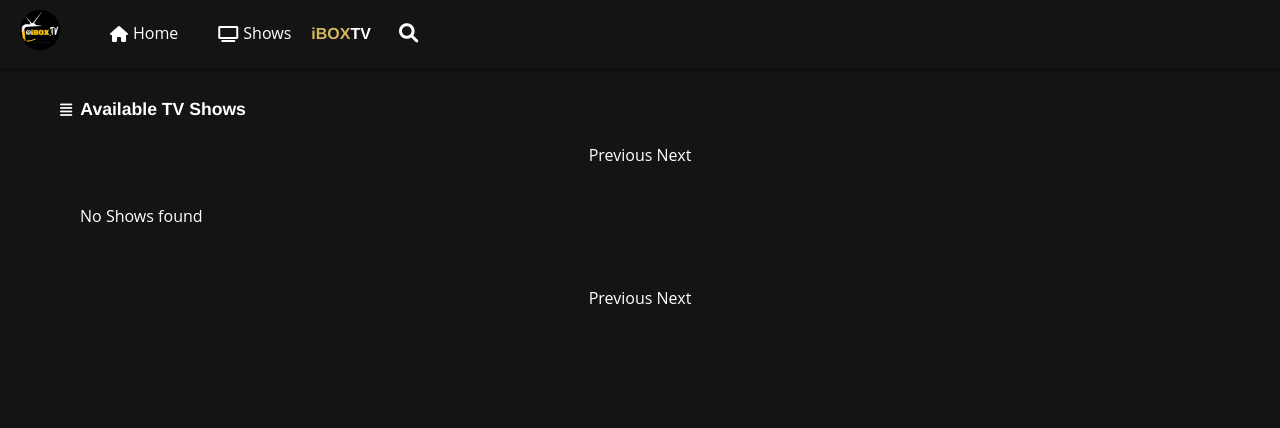
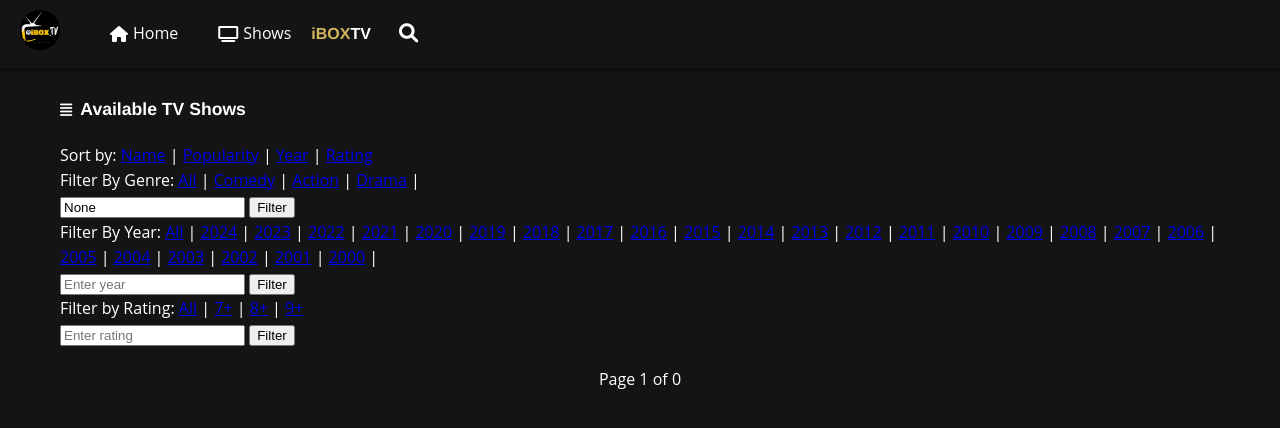
Before and after one commit to manybotts/tvweb, a Flask app: page /shows in a window 1280 px wide. Shown: the top 428 px of the page. Run offline with Flask 3, Linux system fonts and the light colour scheme.

Commit message:
Update shows.html

```diff
--- a/tv_app/templates/shows.html
+++ b/tv_app/templates/shows.html
@@ -1,70 +1,87 @@
 {% extends "base.html" %}
+
 {% block title %}Available Shows{% endblock %}
+
 {% block content %}
-    <h2><span class="show-label-icon"></span>Available TV Shows</h2>
+<div class="shows-container">  {# Main container for the shows page #}
 
-    {# Pagination Links (TOP) #}
+    <h2><span class="show-label-icon"></span>Available TV Shows</h2>  {# Use a span for icon if needed #}
+
+    <div class="filters-container">  {# Container for all filter/sort options #}
+
+        <div class="sort-options"> {# Container for sort links #}
+            Sort by:
+            <a href="{{ url_for('list_shows', sort='name', genre=filter_genre, year=filter_year, rating=filter_rating) }}" {% if sort_by == 'name' %}class="active-sort"{% endif %}>Name</a> |
+            <a href="{{ url_for('list_shows', sort='popularity', genre=filter_genre, year=filter_year, rating=filter_rating) }}" {% if sort_by == 'popularity' %}class="active-sort"{% endif %}>Popularity</a> |
+            <a href="{{ url_for('list_shows', sort='year', genre=filter_genre, year=filter_year, rating=filter_rating) }}" {% if sort_by == 'year' %}class="active-sort"{% endif %}>Year</a> |
+            <a href="{{ url_for('list_shows', sort='rating', genre=filter_genre, year=filter_year, rating=filter_rating) }}" {% if sort_by == 'rating' %}class="active-sort"{% endif %}>Rating</a>
+        </div>
+
+        <div class="filter-group"> {# Group for genre filter #}
+            <label for="genre-filter">Filter By Genre:</label>
+            <a href="{{ url_for('list_shows', sort=sort_by, year=filter_year, rating=filter_rating) }}">All</a> |
+            <a href="{{ url_for('list_shows', sort=sort_by, genre='Comedy', year=filter_year, rating=filter_rating) }}">Comedy</a> |
+            <a href="{{ url_for('list_shows', sort=sort_by, genre='Action', year=filter_year, rating=filter_rating) }}">Action</a> |
+            <a href="{{ url_for('list_shows', sort=sort_by, genre='Drama', year=filter_year, rating=filter_rating) }}">Drama</a> |
+            <form action="{{ url_for('list_shows') }}" method="GET" class="filter-form">
+                <input type="hidden" name="sort" value="{{ sort_by }}">
+                <input type="hidden" name="year" value="{{ filter_year }}">
+                <input type="hidden" name="rating" value="{{ filter_rating }}">
+                <input type="text" name="genre" id="genre-filter" placeholder="Enter genre" value="{{ filter_genre }}">
+                <button type="submit" class="filter-button">Filter</button>
+            </form>
+        </div>
+
+        <div class="filter-group">  {# Group for year filter #}
+          <label for="year-filter">Filter By Year:</label>
+          <a href="{{ url_for('list_shows', sort=sort_by, genre=filter_genre, rating=filter_rating) }}">All</a> |
+              {% for year in range(2024, 1999, -1) %}
+              <a href="{{ url_for('list_shows', sort=sort_by, genre=filter_genre, year=year, rating=filter_rating) }}">{{ year }}</a> |
+          {% endfor %}
+          <form action="{{ url_for('list_shows') }}" method="GET" class="filter-form">
+              <input type="hidden" name="sort" value="{{ sort_by }}">
+              <input type="hidden" name="genre" value="{{ filter_genre }}">
+              <input type="hidden" name="rating" value="{{ filter_rating }}">
+              <input type="number" name="year" id="year-filter" placeholder="Enter year" value="{{ filter_year }}">
+              <button type="submit" class="filter-button">Filter</button>
+          </form>
+      </div>
+
+      <div class="filter-group"> {# Group for rating filter #}
+            <label for="rating-filter">Filter by Rating:</label>
+            <a href="{{ url_for('list_shows', sort=sort_by, genre=filter_genre, year=filter_year) }}">All</a> |
+            <a href="{{ url_for('list_shows', sort=sort_by, genre=filter_genre, year=filter_year, rating=7) }}">7+</a> |
+            <a href="{{ url_for('list_shows', sort=sort_by, genre=filter_genre, year=filter_year, rating=8) }}">8+</a> |
+            <a href="{{ url_for('list_shows', sort=sort_by, genre=filter_genre, year=filter_year, rating=9) }}">9+</a>
+            <form action="{{ url_for('list_shows') }}" method="GET" class="filter-form">
+              <input type="hidden" name="sort" value="{{ sort_by }}">
+              <input type="hidden" name="genre" value="{{ filter_genre }}">
+              <input type="hidden" name="year" value="{{ filter_year }}">
+              <input type="number" step="0.1" name="rating" id="rating-filter" placeholder="Enter rating" value="{{ filter_rating }}">
+              <button type="submit" class="filter-button">Filter</button>
+            </form>
+        </div>
+    </div>
+
+    <ul class="shows-list">  {# Use a class for the show list #}
+      {% for show in shows.items %}
+        <li class="show-item"> {# Use a class for each show item #}
+            <a href="{{ url_for('show_details', show_id=show.id) }}" class="show-link"> {# Class for show links #}
+                {{ show.show_name }}
+            </a>
+          </li>
+      {% endfor %}
+    </ul>
+
+    {# Pagination links #}
     <div class="pagination">
         {% if shows.has_prev %}
-            <a href="{{ url_for('list_shows', page=shows.prev_num) }}">Previous</a>
-        {% else %}
-            <span class="disabled">Previous</span>
+            <a href="{{ url_for('list_shows', page=shows.prev_num, sort=sort_by, genre=filter_genre, year=filter_year, rating=filter_rating) }}">&laquo; Previous</a>
         {% endif %}
-
-        {% for page_num in shows.iter_pages(left_edge=1, right_edge=1, left_current=2, right_current=2) %}
-            {% if page_num %}
-                {% if shows.page == page_num %}
-                    <span class="current-page">{{ page_num }}</span>
-                {% else %}
-                    <a href="{{ url_for('list_shows', page=page_num) }}">{{ page_num }}</a>
-                {% endif %}
-            {% else %}
-                <span class="ellipsis">…</span>
-            {% endif %}
-        {% endfor %}
-
+        <span>Page {{ shows.page }} of {{ shows.pages }}</span>
         {% if shows.has_next %}
-            <a href="{{ url_for('list_shows', page=shows.next_num) }}">Next</a>
-        {% else %}
-            <span class="disabled">Next</span>
+            <a href="{{ url_for('list_shows', page=shows.next_num, sort=sort_by, genre=filter_genre, year=filter_year, rating=filter_rating) }}">Next &raquo;</a>
         {% endif %}
     </div>
-
-    <div class="show-list">
-    {% for show_name in show_names %}
-        <a href="{{ url_for('index', search=show_name) }}" class="show-list-item">
-            {{ show_name }}
-        </a>
-    {% endfor %}
-     {% if not show_names %}
-        <p>No Shows found</p>
-     {% endif %}
-    </div>
-
-    {# Pagination Links (BOTTOM) - identical to the top #}
-    <div class="pagination">
-        {% if shows.has_prev %}
-            <a href="{{ url_for('list_shows', page=shows.prev_num) }}">Previous</a>
-        {% else %}
-            <span class="disabled">Previous</span>
-        {% endif %}
-
-        {% for page_num in shows.iter_pages(left_edge=1, right_edge=1, left_current=2, right_current=2) %}
-            {% if page_num %}
-                {% if shows.page == page_num %}
-                    <span class="current-page">{{ page_num }}</span>
-                {% else %}
-                    <a href="{{ url_for('list_shows', page=page_num) }}">{{ page_num }}</a>
-                {% endif %}
-            {% else %}
-                <span class="ellipsis">…</span>
-            {% endif %}
-        {% endfor %}
-
-        {% if shows.has_next %}
-            <a href="{{ url_for('list_shows', page=shows.next_num) }}">Next</a>
-        {% else %}
-            <span class="disabled">Next</span>
-        {% endif %}
-    </div>
+</div>
 {% endblock %}
```
